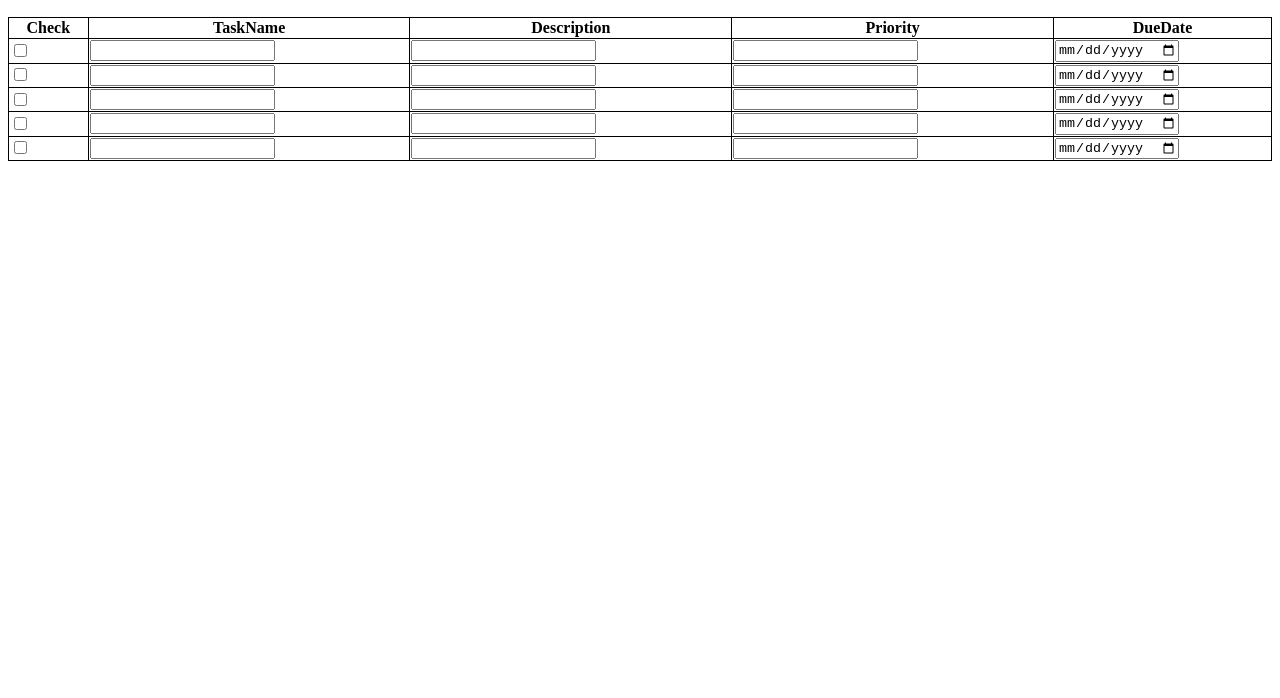
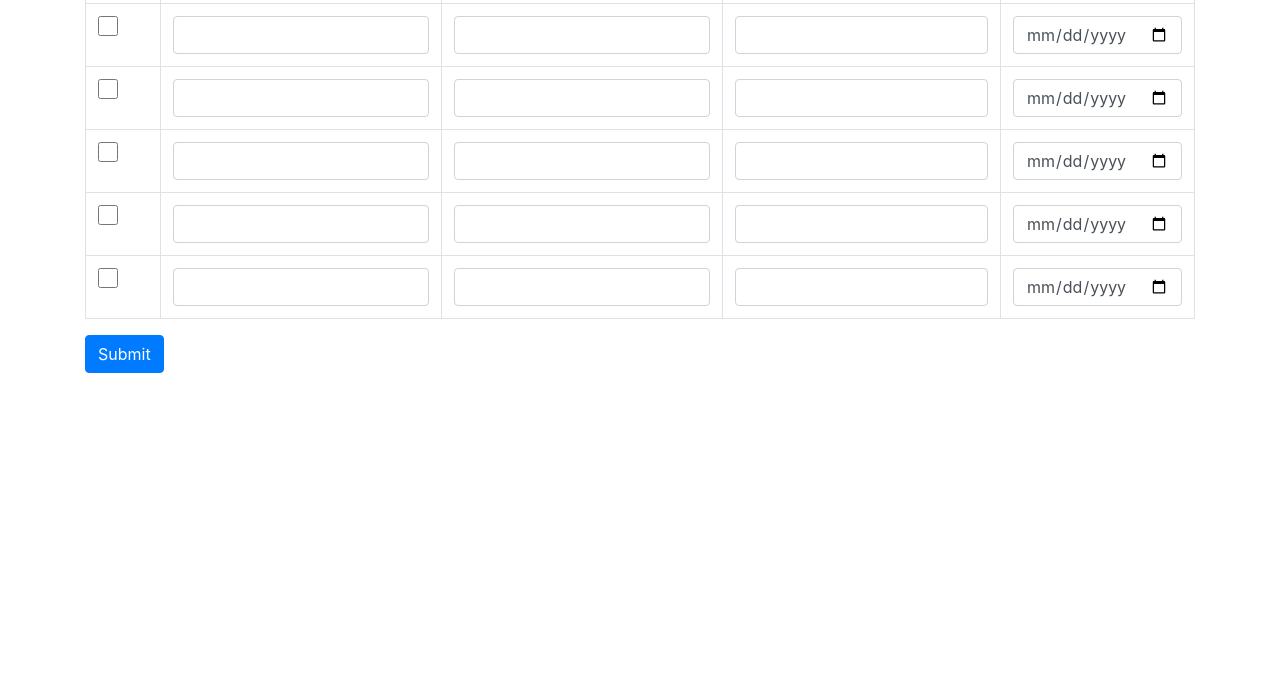
Before and after one commit to HarshadKapei/My_BE_Project, a plain HTML site: page first_project/index.html in a window 1280 px wide. Shown: the part 102-800 px from the top of the page. Drawn offline with nearby package versions, Linux system fonts and the light colour scheme.

Commit message:
FristProjectHtml&Css

```diff
--- a/first_project/index.html
+++ b/first_project/index.html
@@ -2,168 +2,61 @@
 <html>
 
 <head>
+    <title>ToDoList</title>
+    <link href="https://stackpath.bootstrapcdn.com/bootstrap/4.1.3/css/bootstrap.min.css" rel="stylesheet" integrity="sha384-MCw98/SFnGE8fJT3GXwEOngsV7Zt27NXFoaoApmYm81iuXoPkFOJwJ8ERdknLPMO"
+        crossorigin="anonymous">
     <style>
-        table,th,td
-         {
-
-            border: 1px solid black;
-            border-collapse: collapse;
-        }
-        input.tasksize
-    width: -webkit-fill-available;
+        input.form-control.small {
+    width: 20px;
+    height: 20px;
 }
     </style>
-    <title>ToDoList</title>
 </head>
 
 <body>
-    <h1 style="font-size: 300%;background-color: powderblue;text-align: center">To Do List</h1>
-    <table width="100%">
+    <div class="container">
+        <h1>To Do List</h1>
+        <table class="table table-bordered">
+            <!-- For table frist row-->
             <tr>
+                <!-- For Table Header it is always  bold-->
                 <th>Check</th>
                 <th>TaskName</th>
                 <th>Description</th>
                 <th>Priority</th>
                 <th>DueDate</th>
+            </tr>
+            <!-- For table secound row-->
+            <tr>
+                <!-- For secound row frist column-->
+                <td>
 
-        </tr>
-        <tr>
-            <td>
                     <form action="Check">
-                    <input type="checkbox" name="Check">
+                        <input class="form-control small" type="checkbox" name="Check">
                     </form>
                 </td>
+                <!-- For secound row secound column-->
                 <td>
                     <form action="TaskName">
-                    <input class="tasksize" type="text" name="TaskName">
+                        <input class="form-control" class="tasksize" type="text" name="TaskName">
                     </form>
                 </td>
+                <!-- For secound row thrid column-->
                 <td>
                     <form action="Description">
-                    <input class="tasksize" type="text" name="Description">
+                        <input class="form-control" class="tasksize" type="text" name="Description">
                     </form>
                 </td>
+                <!-- For secound row fourth column-->
                 <td>
                     <form action="Priority">
-                    <input class="tasksize" type="text" name="Priority">
+                        <input class="form-control" class="tasksize" type="text" name="Priority">
                     </form>
                 </td>
+                <!-- For secound row fivth column-->
                 <td>
                     <form action="Date">
-                    <input type="date" name="Date">
-                </form>
-            </td>
-
-        </tr>
-
-        <tr>
-            <td>
-                <form action="Check">
-                    <input type="checkbox" name="Check">
-                </form>
-            </td>
-            <td>
-                <form action="TaskName">
-                    <input class="tasksize" type="text" name="TaskName">
-                </form>
-            </td>
-            <td>
-                <form action="Description">
-                    <input class="tasksize" type="text" name="Description">
-                </form>
-            </td>
-            <td>
-                <form action="Priority">
-                    <input class="tasksize" type="text" name="Priority">
-                </form>
-            </td>
-            <td>
-                <form action="Date">
-                    <input type="date" name="Date">
-                </form>
-            </td>
-
-        </tr>
-        <tr>
-            <td>
-                <form action="Check">
-                    <input type="checkbox" name="Check">
-                </form>
-            </td>
-            <td>
-                <form action="TaskName">
-                    <input class="tasksize" type="text" name="TaskName">
-                </form>
-            </td>
-            <td>
-                <form action="Description">
-                    <input class="tasksize" type="text" name="Description">
-                </form>
-            </td>
-            <td>
-                <form action="Priority">
-                    <input class="tasksize" type="text" name="Priority">
-                </form>
-            </td>
-            <td>
-                <form action="Date">
-                    <input type="date" name="Date">
-                </form>
-            </td>
-
-        </tr>
-        <tr>
-            <td>
-                <form action="Check">
-                    <input type="checkbox" name="Check">
-                </form>
-            </td>
-            <td>
-                <form action="TaskName">
-                    <input class="tasksize" type="text" name="TaskName">
-                </form>
-            </td>
-            <td>
-                <form action="Description">
-                    <input class="tasksize" type="text" name="Description">
-                </form>
-            </td>
-            <td>
-                <form action="Priority">
-                    <input class="tasksize" type="text" name="Priority">
-                </form>
-            </td>
-            <td>
-                <form action="Date">
-                    <input type="date" name="Date">
-                </form>
-            </td>
-
-        </tr>
-        <tr>
-            <td>
-                <form action="Check">
-                    <input type="checkbox" name="Check">
-                </form>
-            </td>
-            <td>
-                <form action="TaskName">
-                    <input class="tasksize" type="text" name="TaskName">
-                </form>
-            </td>
-            <td>
-                <form action="Description">
-                    <input class="tasksize" type="text" name="Description">
-                </form>
-            </td>
-            <td>
-                <form action="Priority">
-                    <input class="tasksize" type="text" name="Priority">
-                </form>
-            </td>
-            <td>
-                <form action="Date">
-                    <input type="date" name="Date">
+                        <input class="form-control" type="date" name="Date">
                     </form>
                 </td>
 
@@ -171,10 +64,141 @@
 
 
 
+            <!-- For table thrid row-->
+            <tr>
+                <td>
+                    <form action="Check">
+                        <input class="form-control small" type="checkbox" name="Check">
+                    </form>
+                </td>
+                <td>
+                    <form action="TaskName">
+                        <input class="form-control" class="tasksize" type="text" name="TaskName">
+                    </form>
+                </td>
+                <td>
+                    <form action="Description">
+                        <input class="form-control" class="tasksize" type="text" name="Description">
+                    </form>
+                </td>
+                <td>
+                    <form action="Priority">
+                        <input class="form-control" class="tasksize" type="text" name="Priority">
+                    </form>
+                </td>
+                <td>
+                    <form action="Date">
+                        <input class="form-control" type="date" name="Date">
+                    </form>
+                </td>
+
+            </tr>
 
 
 
+            <!-- For table fourth row-->
+            <tr>
+                <td>
+                    <form action="Check">
+                        <input class="form-control small" type="checkbox" name="Check">
+                    </form>
+                </td>
+                <td>
+                    <form action="TaskName">
+                        <input class="form-control" class="tasksize" type="text" name="TaskName">
+                    </form>
+                </td>
+                <td>
+                    <form action="Description">
+                        <input class="form-control" class="tasksize" type="text" name="Description">
+                    </form>
+                </td>
+                <td>
+                    <form action="Priority">
+                        <input class="form-control" class="tasksize" type="text" name="Priority">
+                    </form>
+                </td>
+                <td>
+                    <form action="Date">
+                        <input class="form-control" type="date" name="Date">
+                    </form>
+                </td>
+
+            </tr>
+
+
+
+            <!-- For table fivth row-->
+            <tr>
+                <td>
+                    <form action="Check">
+                        <input class="form-control small" type="checkbox" name="Check">
+                    </form>
+                </td>
+                <td>
+                    <form action="TaskName">
+                        <input class="form-control" class="tasksize" type="text" name="TaskName">
+                    </form>
+                </td>
+                <td>
+                    <form action="Description">
+                        <input class="form-control" class="tasksize" type="text" name="Description">
+                    </form>
+                </td>
+                <td>
+                    <form action="Priority">
+                        <input class="form-control" class="tasksize" type="text" name="Priority">
+                    </form>
+                </td>
+                <td>
+                    <form action="Date">
+                        <input class="form-control" type="date" name="Date">
+                    </form>
+                </td>
+
+            </tr>
+
+
+            <!-- For table sixth row-->
+            <tr>
+                <td>
+                    <form action="Check">
+                        <input class="form-control small" type="checkbox" name="Check">
+                    </form>
+                </td>
+                <td>
+                    <form action="TaskName">
+                        <input class="form-control" class="tasksize" type="text" name="TaskName">
+                    </form>
+                </td>
+                <td>
+                    <form action="Description">
+                        <input class="form-control" class="tasksize" type="text" name="Description">
+                    </form>
+                </td>
+                <td>
+                    <form action="Priority">
+                        <input class="form-control" class="tasksize" type="text" name="Priority">
+                    </form>
+                </td>
+                <td>
+                    <form action="Date">
+                        <input class="form-control" type="date" name="Date">
+                    </form>
+                </td>
+
+            </tr>
+
         </table>
+        <form action="dc">
+            <input class="btn btn-primary" type="submit" value="Submit">
+
+        </form>
+    </div>
+
+
+
+
 
 
 
```
Lines whose indentation alone changed are shown as unchanged.
